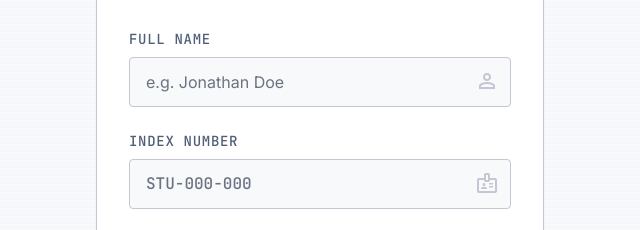
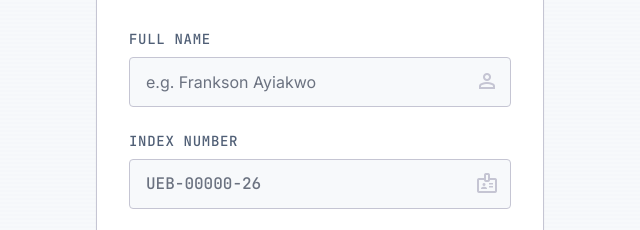
Before and after one commit to FranksonAyiakwo/coreAttend, a plain HTML site: page stitch/student_your_details/code.html in a window 1280 px wide. Shown: the part 408-638 px from the top of the page, 320-960 px from the left. Drawn offline with nearby package versions, Linux system fonts and the light colour scheme.

Commit message:
Added placeholders and texts

```diff
--- a/stitch/student_your_details/code.html
+++ b/stitch/student_your_details/code.html
@@ -185,7 +185,7 @@
                     <div class="relative">
                         <input
                             class="w-full bg-surface border border-outline-variant focus:border-primary focus:ring-1 focus:ring-primary rounded-lg px-4 py-3 outline-none transition-all font-body-md"
-                            id="studentName" name="studentName" placeholder="e.g. Jonathan Doe" required=""
+                            id="studentName" name="studentName" placeholder="e.g. Frankson Ayiakwo" required=""
                             type="text" />
                         <span
                             class="material-symbols-outlined absolute right-3 top-3 text-outline-variant">person</span>
@@ -198,7 +198,7 @@
                     <div class="relative">
                         <input
                             class="w-full bg-surface border border-outline-variant focus:border-primary focus:ring-1 focus:ring-primary rounded-lg px-4 py-3 outline-none transition-all font-label-md uppercase"
-                            id="indexNumber" name="indexNumber" placeholder="STU-000-000" required="" type="text" />
+                            id="indexNumber" name="indexNumber" placeholder="UEB-00000-26" required="" type="text" />
                         <span class="material-symbols-outlined absolute right-3 top-3 text-outline-variant">badge</span>
                     </div>
                 </div>
```
